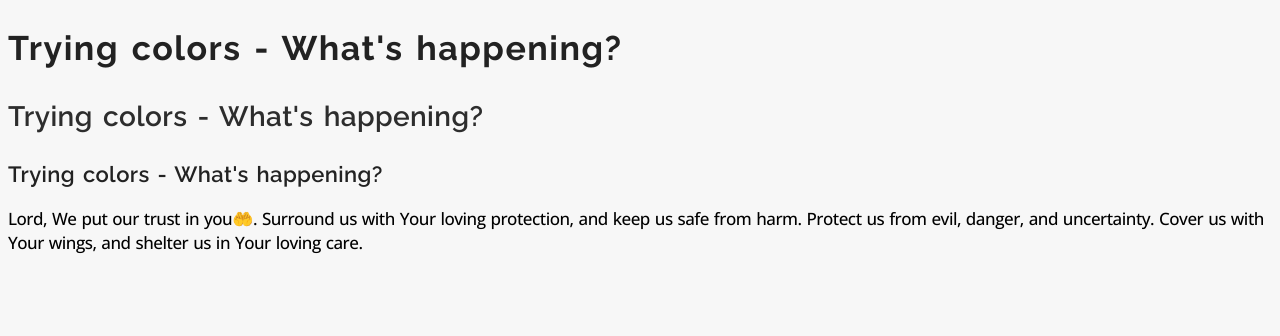
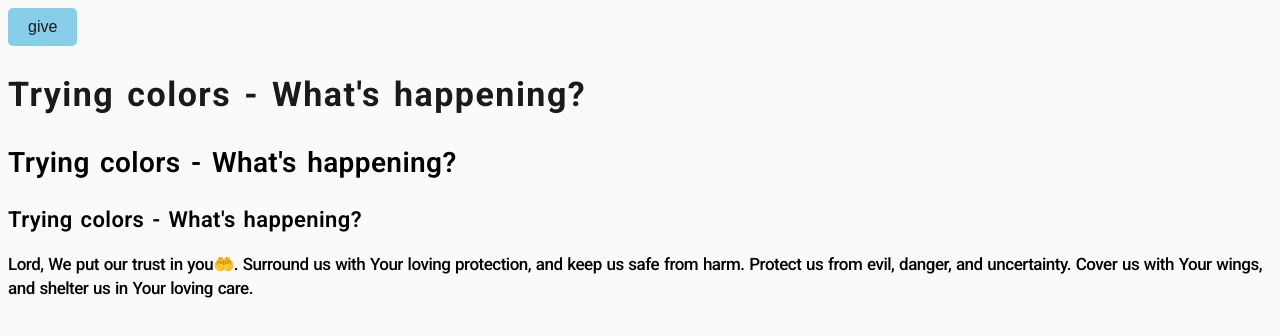
Before and after one commit to codingat17/fonts, a plain HTML site: page index.html in a window 1280 px wide. Drawn offline with nearby package versions, Linux system fonts and the light colour scheme.

Commit message:
Add files via upload

```diff
--- a/index.html
+++ b/index.html
@@ -5,10 +5,12 @@
   <meta name="viewport" content="width=device-width, initial-scale=1.0">
   <link rel="preconnect" href="https://fonts.googleapis.com">
   <link rel="preconnect" href="https://fonts.gstatic.com" crossorigin>
-  <link href="https://fonts.googleapis.com/css2?family=Open+Sans:ital,wght@0,300..800;1,300..800&family=Raleway:ital,wght@0,100..900;1,100..900&display=swap" rel="stylesheet">
+  <link href="https://fonts.googleapis.com/css2?family=Roboto:ital,wght@0,100..900;1,100..900&display=swap" rel="stylesheet">
   <link rel="stylesheet" href="main.css">
 </head>
 <body>
+
+  <button>give</button>
 
   <h1>Trying colors - What's happening?</h1>
   <h2>Trying colors - What's happening?</h2>
--- a/main.css
+++ b/main.css
@@ -1,9 +1,17 @@
+:root {
+  --background: #FAFAFA;
+  --text-color: #1A1A1A;
+  --primary-color: #87CEEB; /* Blue color */
+  --secondary-color: ; /* Green color */
+  --accent-color: #ADD8E6;
+  --text-size: 17px;
+}
 body {
-  background-color: #f7f7f7;
+  background-color: var(--background);
+  font-family: 'Roboto', sans-serif;
 }
 h1 {
-  font-family: 'Raleway';
-  color: #222222;
+  color: var(--text-color);
   font-size: 34px;
   font-weight: 700;
   letter-spacing: 1.5px;
@@ -11,8 +19,6 @@ h1 {
   word-spacing: 3px;
 }
 h2 {
-  font-family: "Raleway";
-  color: #2D2D2D;
   font-size: 28px;
   font-weight: 600;
   letter-spacing: 0.4px;
@@ -20,8 +26,6 @@ h2 {
   word-spacing: 3px;
 }
 h3, h4, h5 {
-  font-family: 'Raleway';
-  color: #222222;
   font-size: 22px;
   font-weight: 600;
   letter-spacing: 0.4px;
@@ -29,39 +33,24 @@ h3, h4, h5 {
   word-spacing: 2px;
 }
 p {
-  color: black;
-  font-family: 'Open Sans';
-  font-size: 17px;
+  font-size: var(--text-size);
   font-weight: 500;
   letter-spacing: -.5px;
   line-height: 1.4;
   word-spacing: 1px;
 }
-/*
+/* For Buttons */
 button {
-  font-size: 1.5rem;
-  padding: .5em 1em;
-  background: #e5e5e5;
-  color: #f7f7f7;
+  background-color: #87CEEB; /* Sky Blue */
+  color: var(--text-color);
+  border: none;
+  padding: 10px 20px;
+  font-size: 16px;
+  cursor: pointer;
+  border-radius: 5px;
+  transition: background-color 0.3s ease;
 }
-section {
-  height: 100px;
-  width: 200px;
-  margin-bottom: 5px;
+
+button:hover {
+  background-color: #B0E0E6; /* Powder Blue */
 }
-.s1 {
-  background-color: #05299e;
-}
-.s2 {
-  background-color: #f5f5f5;
-}
-.s3 {
-  background-color: #000000;
-}
-.s4 {
-  background-color: #a8f9ff;
-}
-.s5 {
-  background-color: #dddddd;
-}
-  */
```
